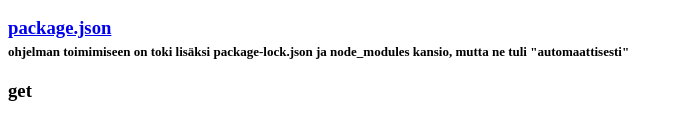
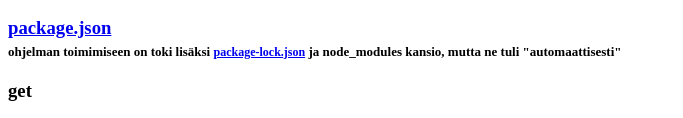
Before and after one commit to ukko1998/N2914Fullstack, a website: page H6/H6T1/H6T1.html in a window 1280 px wide. Shown: the part 172-290 px from the top of the page, without its empty margins (0-683 px from the left). Drawn offline with Linux system fonts and the light colour scheme.

Commit message:
Update H6T1.html

```diff
--- a/H6/H6T1/H6T1.html
+++ b/H6/H6T1/H6T1.html
@@ -22,9 +22,13 @@
       <a href="https://ukko1998.github.io/N2914Fullstack/H6/H6T1/package.json"
         >package.json</a
       ><br />
-      <a style="font-size: 13px">
-        ohjelman toimimiseen on toki lisäksi package-lock.json ja node_modules
-        kansio, mutta ne tuli "automaattisesti"
+      <a style="font-size: 13px"> ohjelman toimimiseen on toki lisäksi </a>
+      <a
+        style="font-size: 12px"
+        href="https://ukko1998.github.io/N2914Fullstack/H6/H6T1/package-lock.json"
+        >package-lock.json</a
+      ><a style="font-size: 13px">
+        ja node_modules kansio, mutta ne tuli "automaattisesti"
       </a>
     </h3>
     <h3>get</h3>
```
